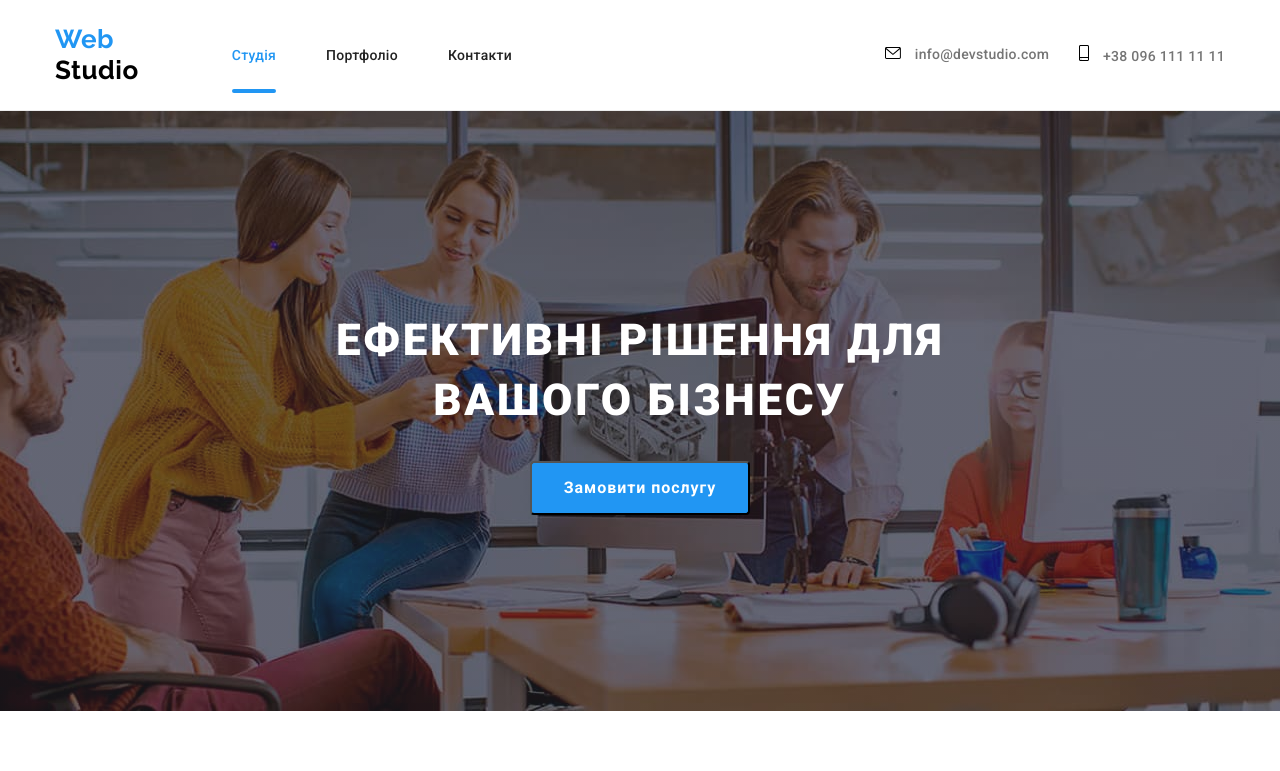
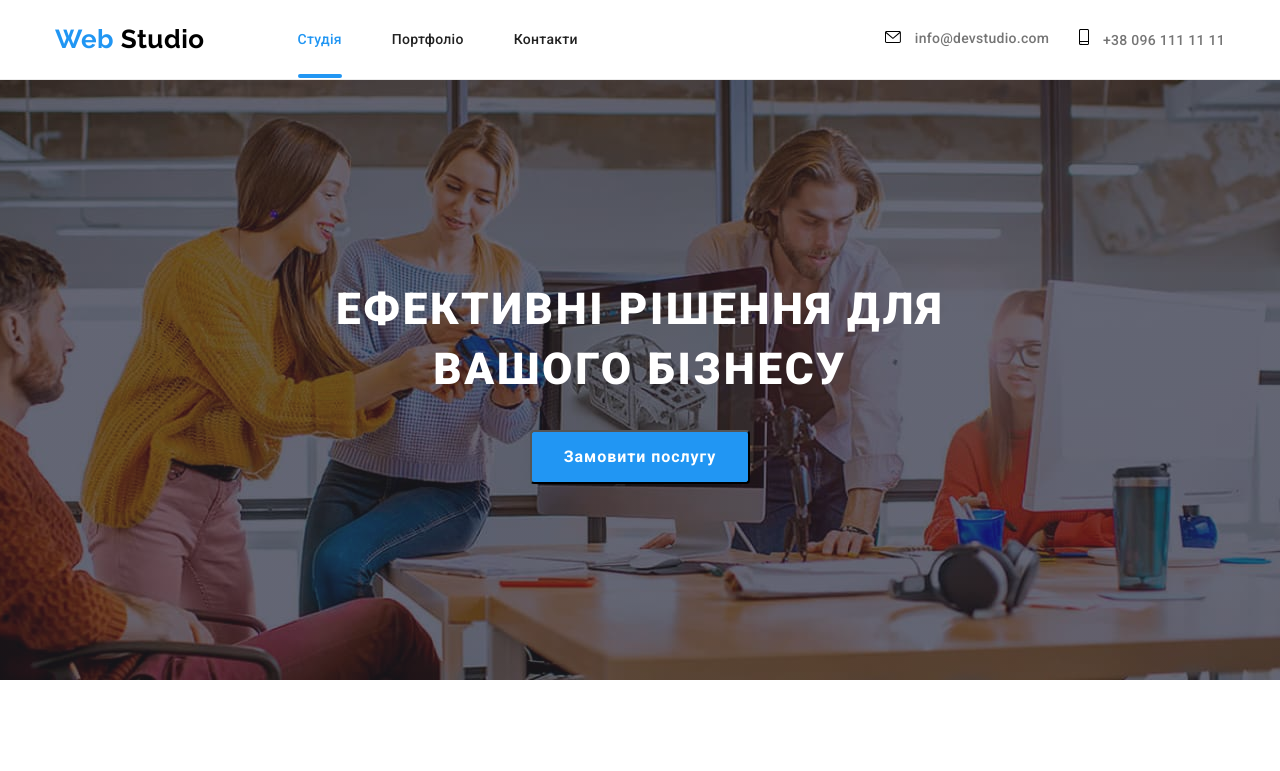
Before and after one commit to VolodymyrShostak/goit-markup-hw-05, a plain HTML site: page index.html in a window 1280 px wide. Shown: the top 771 px of the page. Drawn offline with nearby package versions, Linux system fonts and the light colour scheme.

Commit message:
правка обгорток

```diff
--- a/index.html
+++ b/index.html
@@ -19,8 +19,8 @@
         <header class="page-header">
             <div class="container header-links">
                 <a href="/" class="decoration logo">
-                    <div class="logo-one">Web</div
-                    ><div class="logo-two">Studio</div>
+                    <span class="logo-one">Web</span>
+                    <span class="logo-two">Studio</span>
                 </a>
                 <nav>
                     <ul class="site-nav list">
```
